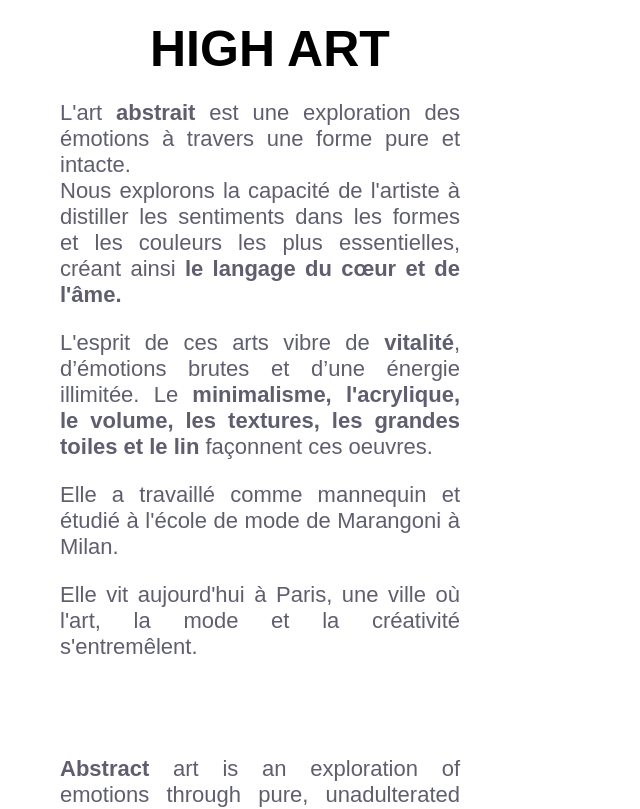
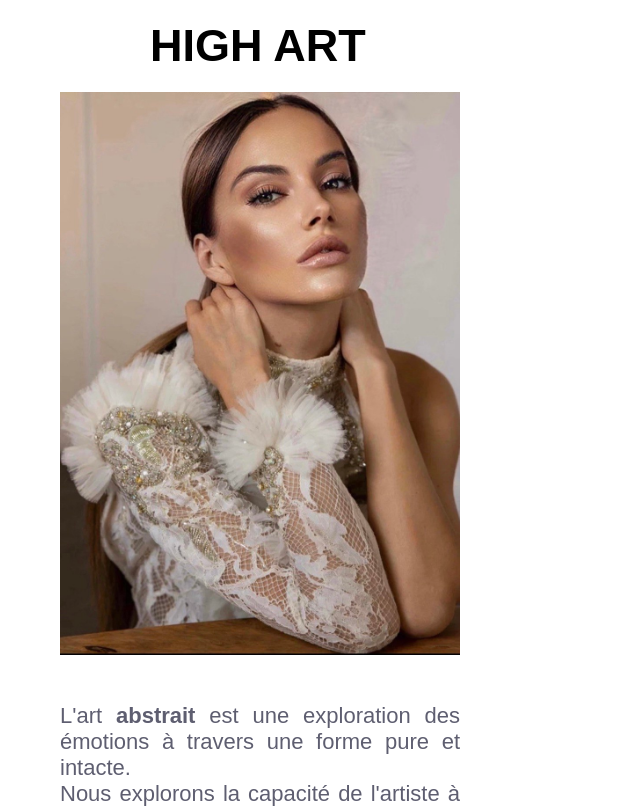
Before and after one commit to teva-redpill/high_art, a React (Create React App) app: page / in a window 1280 px wide. Shown: the top 809 px of the page, without its empty margins (0-640 px from the left). Built offline with nearby package versions, Linux system fonts and the light colour scheme.

Commit message:
fix: about

```diff
--- a/src/components/cardQR/index.js
+++ b/src/components/cardQR/index.js
@@ -18,7 +18,8 @@ const CardQR = props => {
     <div style={{display:'flex !important',justifyContent:'center', fontFamily: "'Poppins', sans-serif", fontSize:'22px', marginTop:'20px', marginLeft:'40px'}}>
     {name === 'about_en' ?
     <Card>
-    <Card.Title style={{marginLeft:'110px', fontSize:'50px', fontWeight:'bold', color:'#000000' }}><b>HIGH ART</b></Card.Title>
+    <Card.Title style={{marginLeft:'110px', fontSize:'45px', fontWeight:'bold', color:'#000000' }}><b>HIGH ART</b></Card.Title>
+    <Card.Img variant="top" style={{maxWidth:'400px',padding:'20px'}} src='/assets/img/me.jpeg' />
     <Card.Body>
     <Card.Text style={{justifyContent:'center !important', marginLeft:'20px', fontSize:'22px', color:'rgba(25, 25, 51, 0.7)', width:'400px', textAlign:'justify' }}>
        <p style={{textAlign:'justify'}}>L'art <b>abstrait</b> est une exploration des émotions à travers une forme pure et intacte.<br/>
```
